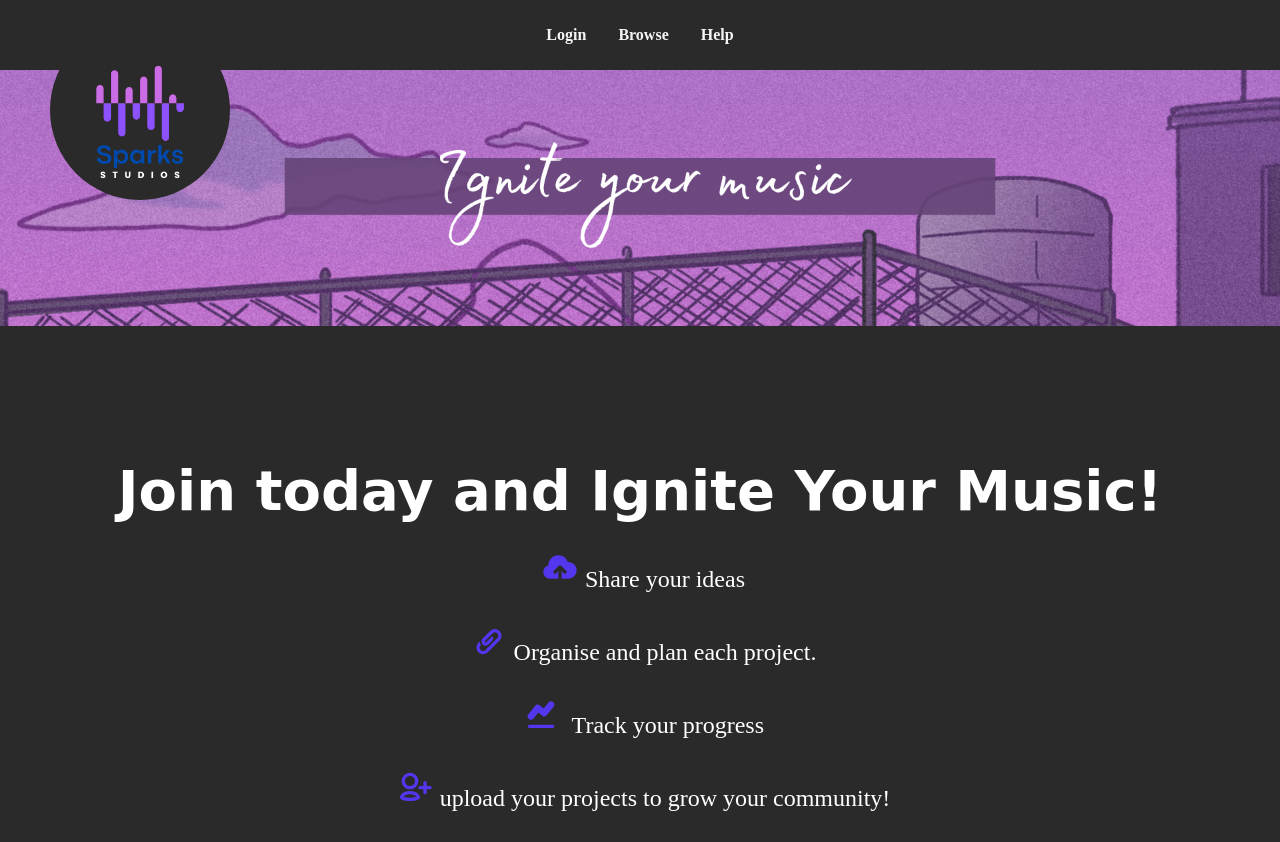
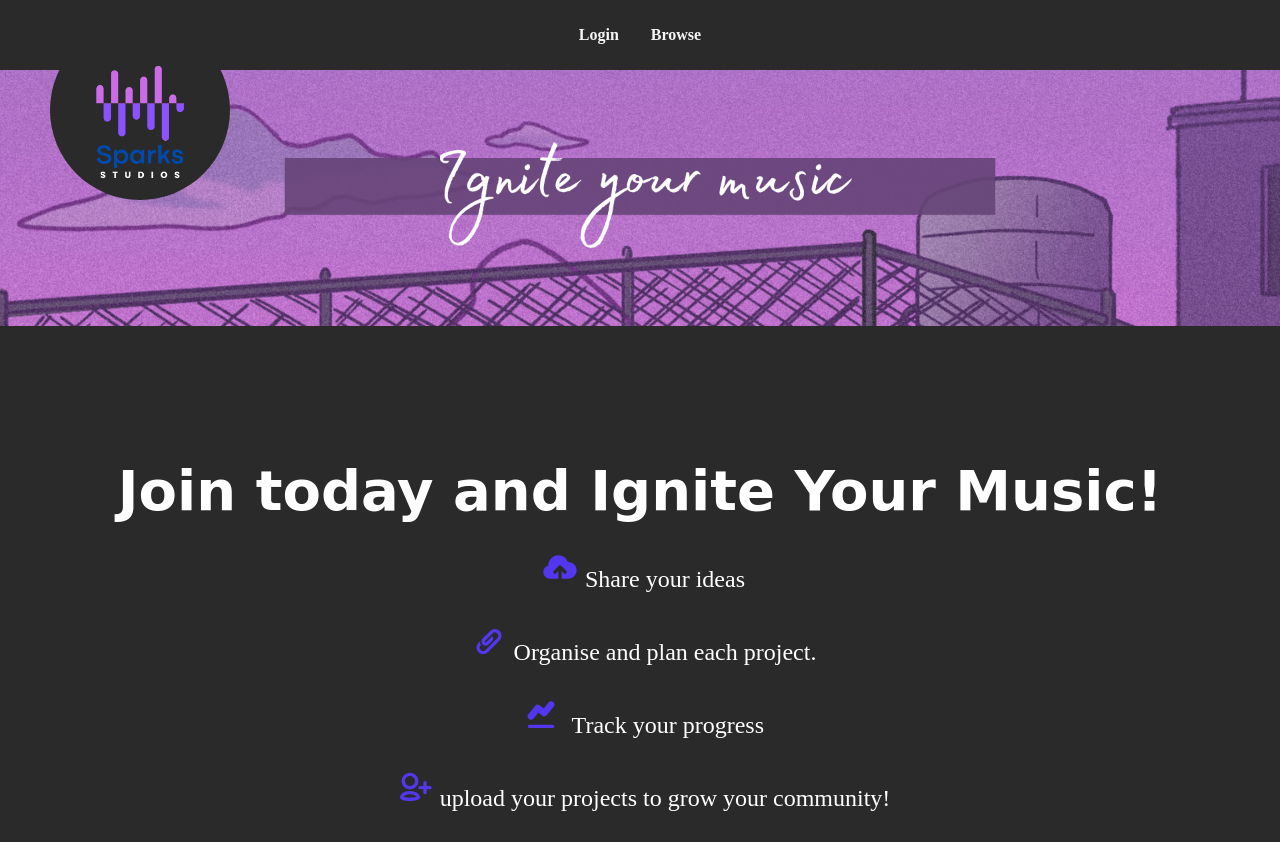
Before and after one commit to ChristopherJamesMoore/plymhack, a plain HTML site: page index.html in a window 1280 px wide. Shown: the top 842 px of the page. Drawn offline with Linux system fonts and the light colour scheme; no server answers; a web font is replaced by a local one.

Commit message:
remove help

```diff
--- a/index.html
+++ b/index.html
@@ -25,7 +25,6 @@
                 <ul class="menu">
                     <li><a href="login.html"><b>Login</b></a></1i>
                     <li><a href="view-songs.html"><b>Browse</b></a></1i>
-                    <li><a href="help.html"><b>Help</b></a></1i>
                 </ul>
             </div>
         </nav>
```
